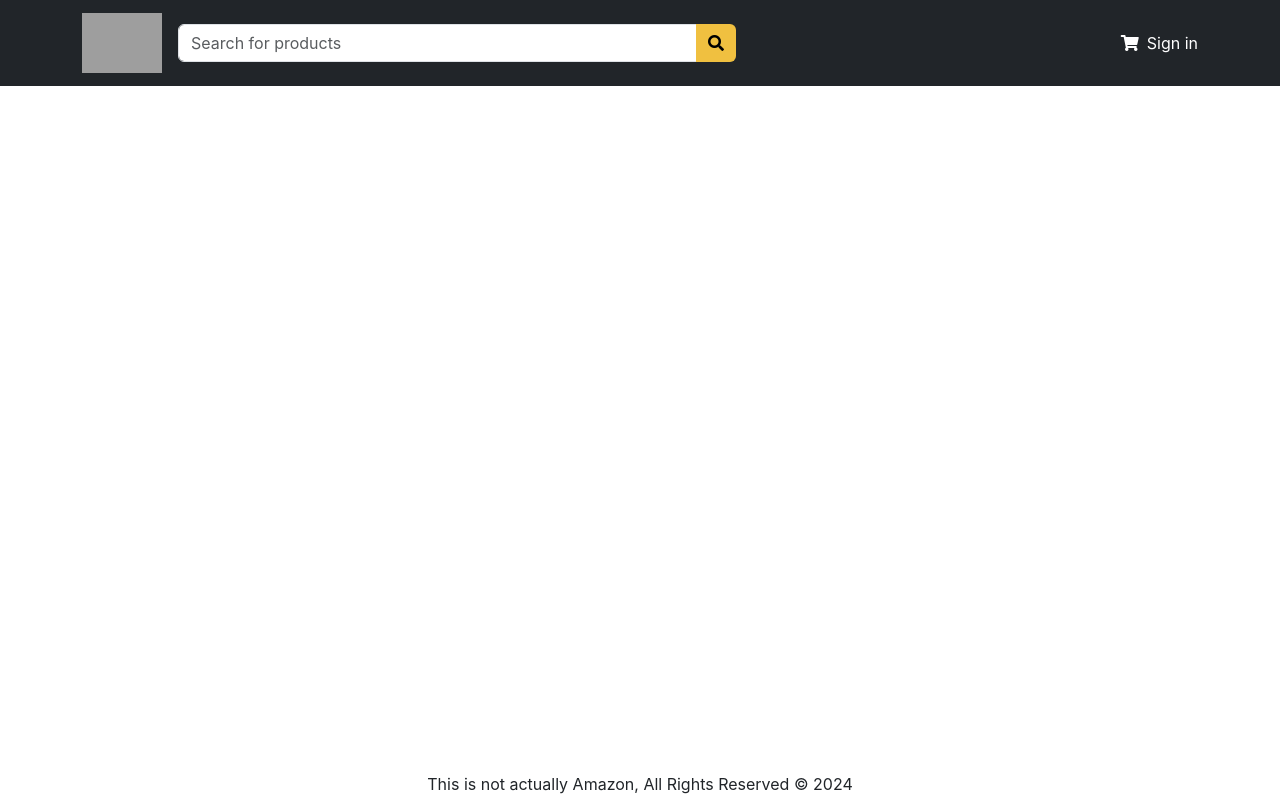
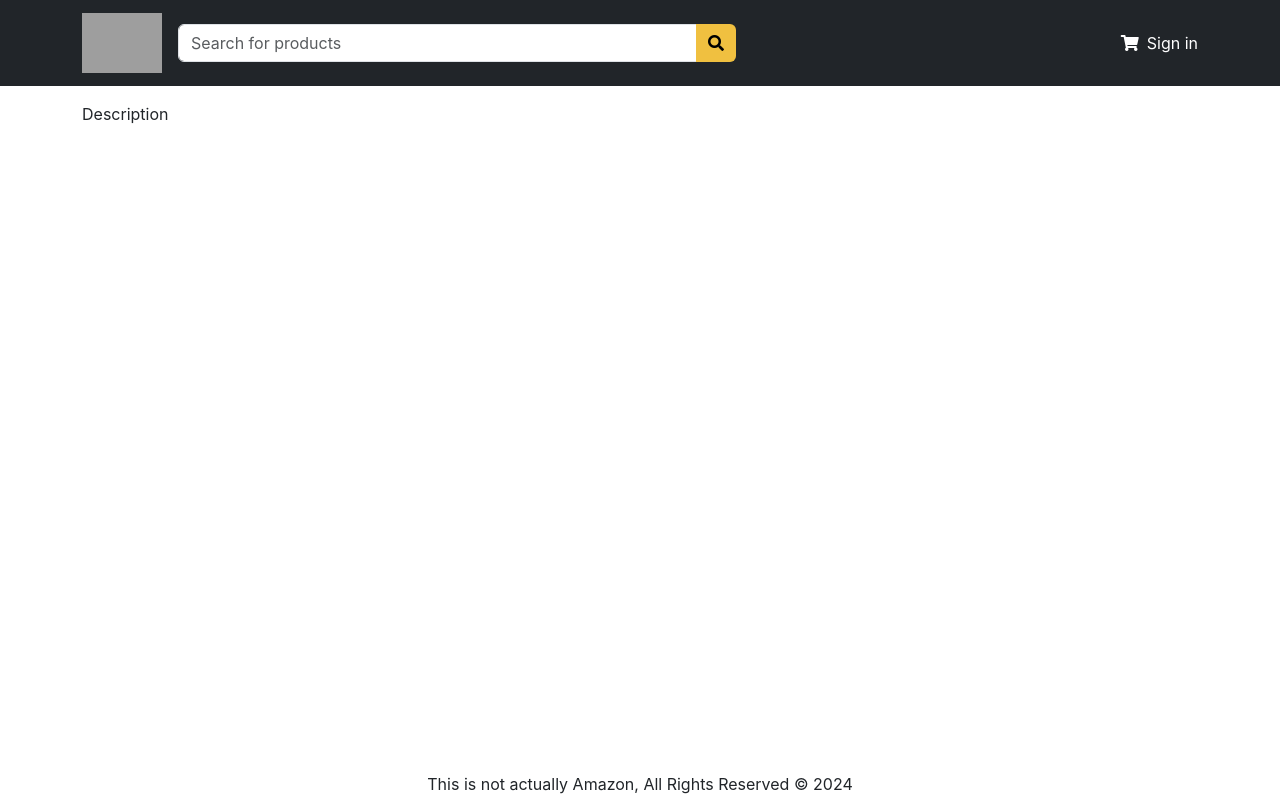
Before and after one commit to avielshaar/Amazon, a React (Vite) app in the folder frontend/: page /product/1 in a window 1280 px wide. Built offline with nearby package versions, Linux system fonts and the light colour scheme; grey boxes are pictures that could not be loaded.

Commit message:
Lunch break commit

```diff
--- a/frontend/src/App.jsx
+++ b/frontend/src/App.jsx
@@ -9,6 +9,7 @@ import Header from "./Components/Shared/Header.jsx";
 import SignIn from "./Pages/SignIn.jsx";
 import { ToastContainer } from "react-toastify";
 import SignUp from "./Pages/SignUp.jsx";
+import Description from "./Pages/Description.jsx";
 
 function App() {
   return (
@@ -22,6 +23,7 @@ function App() {
               <Route path="/" element={<HomePage />}></Route>
               <Route path="/signin" element={<SignIn />}></Route>
               <Route path="/signup" element={<SignUp />}></Route>
+              <Route path="/product/:token" element={<Description />}></Route>
             </Routes>
           </Container>
         </main>
--- /dev/null
+++ b/frontend/src/Pages/Description.jsx
@@ -0,0 +1,11 @@
+import { useNavigate, useParams } from "react-router-dom";
+
+const Description = () => {
+  const params = useParams();
+  const { token } = params;
+  const navigate = useNavigate;
+
+  return <div>Description</div>;
+};
+
+export default Description;
```
